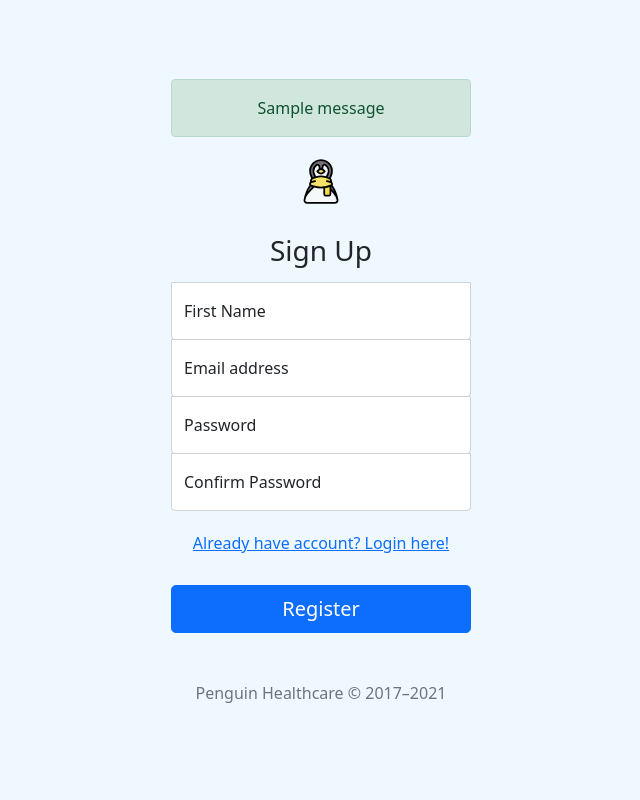
After one commit to ceyeoh/fyp_doppler, a Flask app: page /signup in a window 1280 px wide. The commit adds this page. Shown: the whole page, without its empty margins (319-959 px from the left). Run offline with Flask 2, Linux system fonts and the light colour scheme; tables that the repository leaves empty hold one stand-in row (values such as "Sample post"); one stand-in notice (Sample message) is shown; some libraries are stand-ins or nearby versions.

Commit message:
add user authentication

```diff
--- a/website/auth.py
+++ b/website/auth.py
@@ -1,19 +1,64 @@
-from flask import Blueprint, render_template, request, flash
+from flask import Blueprint, render_template, request, flash, redirect, url_for
+from werkzeug.security import generate_password_hash, check_password_hash
+from . import db
+from .database import User
+from flask_login import login_user, login_required, current_user ,logout_user
+
 
 auth = Blueprint(
     "auth",
     __name__,
 )
 
-# @auth.route("/login", methods=["GET", "POST"])
-@auth.route("/",  methods=["GET", "POST"])
+
+@auth.route("/signup", methods=["GET", "POST"])
+def signup():
+    if request.method == "POST":
+        firstname = request.form.get("firstname")
+        email = request.form.get("email")
+        password0 = request.form.get("password0")
+        password1 = request.form.get("password1")
+        user = User.query.filter_by(email=email).first()
+        if user:
+            flash("User already exists!", category="error")
+        elif len(firstname) < 2:
+            flash("Name must be greater than 1 character!", category="error")
+        elif len(email) < 5:
+            flash("Email must be greater than 4 characters!", category="error")
+        elif len(password0) < 6:
+            flash("Password must be at least 6 characters!", category="error")
+        elif password0 != password1:
+            flash("Passwords don\'t match!", category="error")
+        else:
+            new_user = User(firstname=firstname, email=email, password=generate_password_hash(password0, method='sha256'))
+            db.session.add(new_user)
+            db.session.commit()
+            # flash("Account created successfully!", category="succcess")
+            return redirect(url_for('views.home'))
+    return render_template("signup.html")
+
+
+@auth.route("/", methods=["GET", "POST"])
+@auth.route("/login", methods=["GET", "POST"])
 def login():
     if request.method == "POST":
-        email = request.form.get('email')
-        password = request.form.get('password')
-        print(password)
-        if len(email) < 10:
-            flash("Email error", category="error")
+        email = request.form.get("email")
+        password = request.form.get("password")
+
+        user = User.query.filter_by(email=email).first()
+        if user:
+            if check_password_hash(user.password, password):
+                # flash("Login successfully!", category="success")
+                login_user(user, remember=True)
+                return redirect(url_for('views.home'))
+            else:
+                flash("Incorrect password, try again!", category="error")
         else:
-            flash("Login successfully", category="succcess")
+            flash("Email does not exist!", category="error")
     return render_template("login.html")
+
+@auth.route('/logout')
+@login_required
+def logout():
+    logout_user()
+    return redirect(url_for('auth.login'))
--- a/website/static/styles/signin.css
+++ b/website/static/styles/auth.css
@@ -5,6 +5,7 @@ body {
 
 body {
   display: flex;
+  flex-direction: column;
   align-items: center;
   padding-top: 40px;
   padding-bottom: 40px;
@@ -26,14 +27,35 @@ body {
   z-index: 2;
 }
 
-.form-signin input[type="email"] {
-  margin-bottom: -1px;
+/* .form-signin input[type="email"] {
+  margin-top: -1px;
+  margin-bottom: 0px;
   border-bottom-right-radius: 0;
   border-bottom-left-radius: 0;
 }
 
 .form-signin input[type="password"] {
-  margin-bottom: 10px;
+  margin-top: -1px;
+  margin-bottom: 0px;
   border-top-left-radius: 0;
   border-top-right-radius: 0;
 }
+
+.form-signin input[type="text"] {
+  margin-top: -1px;
+  margin-bottom: 0px;
+  border-top-left-radius: 0;
+  border-top-right-radius: 0;
+} */
+
+.form-signin input {
+  margin-top: -1px;
+  margin-bottom: 0px;
+  border-top-left-radius: 0;
+  border-top-right-radius: 0;
+}
+
+#link {
+  margin-top: 20px;
+  margin-bottom: 30px;
+}
--- /dev/null
+++ b/website/templates/auth.html
@@ -0,0 +1,34 @@
+<!doctype html>
+<html lang="en">
+
+<head>
+    <meta charset="utf-8">
+    <meta name="viewport" content="width=device-width, initial-scale=1">
+    <link rel="stylesheet" href="https://cdn.jsdelivr.net/npm/bootstrap@5.0.2/dist/css/bootstrap.min.css"
+        integrity="sha384-EVSTQN3/azprG1Anm3QDgpJLIm9Nao0Yz1ztcQTwFspd3yD65VohhpuuCOmLASjC" crossorigin="anonymous">
+    <link rel="stylesheet" type="text/css" href="./{{ url_for('static', filename='styles/auth.css') }}">
+    <link rel="icon" type="image/icon type" href="./{{ url_for('static', filename='images/peguin.svg') }}">
+    <script src="//ajax.googleapis.com/ajax/libs/jquery/1.9.1/jquery.min.js"></script>
+    <title>{% block heading %}{% endblock heading %} - Peguin Healthcare</title>
+    <style>
+        .bd-placeholder-img {
+            font-size: 1.125rem;
+            text-anchor: middle;
+            -webkit-user-select: none;
+            -moz-user-select: none;
+            user-select: none;
+        }
+
+        @media (min-width: 768px) {
+            .bd-placeholder-img-lg {
+                font-size: 3.5rem;
+            }
+        }
+    </style>
+</head>
+
+<body class="text-center">
+    {% block content %}{% endblock content %}
+</body>
+
+</html>
--- a/website/templates/layout.html
+++ b/website/templates/layout.html
@@ -50,10 +50,10 @@
                         <a class="nav-link" href="/appointment">Appointment</a>
                     </li>
                     <li class="nav-item d-md-none">
-                        <a class="nav-link" href="/">Logout</a>
+                        <a class="nav-link" href="/logout">Logout</a>
                     </li>
-                    <li class="nav-item ms-2 d-none d-md-inline" , id="btnLogin">
-                        <a class="btn btn-secondary" href="/">Logout</a>
+                    <li class="nav-item ms-2 d-none d-md-inline" , id="btnLogout">
+                        <a class="btn btn-secondary" href="/logout">Logout</a>
                     </li>
                 </ul>
             </div>
--- /dev/null
+++ b/website/templates/signup.html
@@ -0,0 +1,70 @@
+{% extends "auth.html" %}
+{% block heading %}Register{% endblock heading %}
+{% block content %}
+    <!-- <div>
+        {% with messages = get_flashed_messages(with_categories=true) %} {% if
+            messages %} {% for category, message in messages %} {% if category ==
+            'error' %}
+            <div class="alert alert-danger alter-dismissable fade show" role="alert">
+            {{ message }}
+            <button type="button" class="close" data-dismiss="alert">
+                <span aria-hidden="true">&times;</span>
+            </button>
+            </div>
+            {% else %}
+            <div class="alert alert-success alter-dismissable fade show" role="alert">
+            {{ message }}
+            <button type="button" class="close" data-dismiss="alert">
+                <span aria-hidden="true">&times;</span>
+            </button>
+            </div>
+            {% endif %} {% endfor %} {% endif %} {% endwith %}
+    </div> -->
+    <main class="form-signin">
+        <div>
+            {% with messages = get_flashed_messages(with_categories=true) %} {% if
+                messages %} {% for category, message in messages %} {% if category ==
+                'error' %}
+                <div class="alert alert-danger alter-dismissable fade show" role="alert">
+                {{ message }}
+                <!-- <button type="button" class="close" data-dismiss="alert">
+                    <span aria-hidden="true">&times;</span>
+                </button> -->
+                </div>
+                {% else %}
+                <div class="alert alert-success alter-dismissable fade show" role="alert">
+                {{ message }}
+                <!-- <button type="button" class="close" data-dismiss="alert">
+                    <span aria-hidden="true">&times;</span>
+                </button> -->
+                </div>
+                {% endif %} {% endfor %} {% endif %} {% endwith %}
+        </div>
+        <form method="POST">
+            <img class="mb-4" src="{{url_for('static',filename = 'images/peguin.svg')}}" alt="" width="72" height="57">
+            <h1 class="h3 mb-3 fw-normal">Sign Up</h1>
+            <div class="form-floating">
+                <input type="text" class="form-control" id="firstname" name="firstname" placeholder="John Doe">
+                <label for="firstname">First Name</label>
+            </div>
+            <div class="form-floating">
+                <input type="email" class="form-control" id="email" name="email" placeholder="johndoe@example.com">
+                <label for="email">Email address</label>
+            </div>
+            <div class="form-floating">
+                <input type="password" class="form-control" id="password0" name="password0" placeholder="12345">
+                <label for="floatingPassword">Password</label>
+            </div>
+            <div class="form-floating">
+                <input type="password" class="form-control" id="password1" name="password1" placeholder="12345">
+                <label for="floatingPassword">Confirm Password</label>
+            </div>
+            <div id="link">
+                <a href="/login" class="link-primary">Already have account? Login here!</a>
+            </div>
+            <button class="w-100 btn btn-lg btn-primary" type="submit">Register</button>
+
+            <p class="mt-5 mb-3 text-muted">Penguin Healthcare &copy; 2017–2021</p>
+        </form>
+    </main>
+{% endblock content %}
```
Also changed, not shown: website/__init__.py (+21 -3 lines), website/database.py (+16 -0 lines), website/templates/login.html (+36 -46 lines), website/views.py (+6 -1 lines), website/database.db (added).
